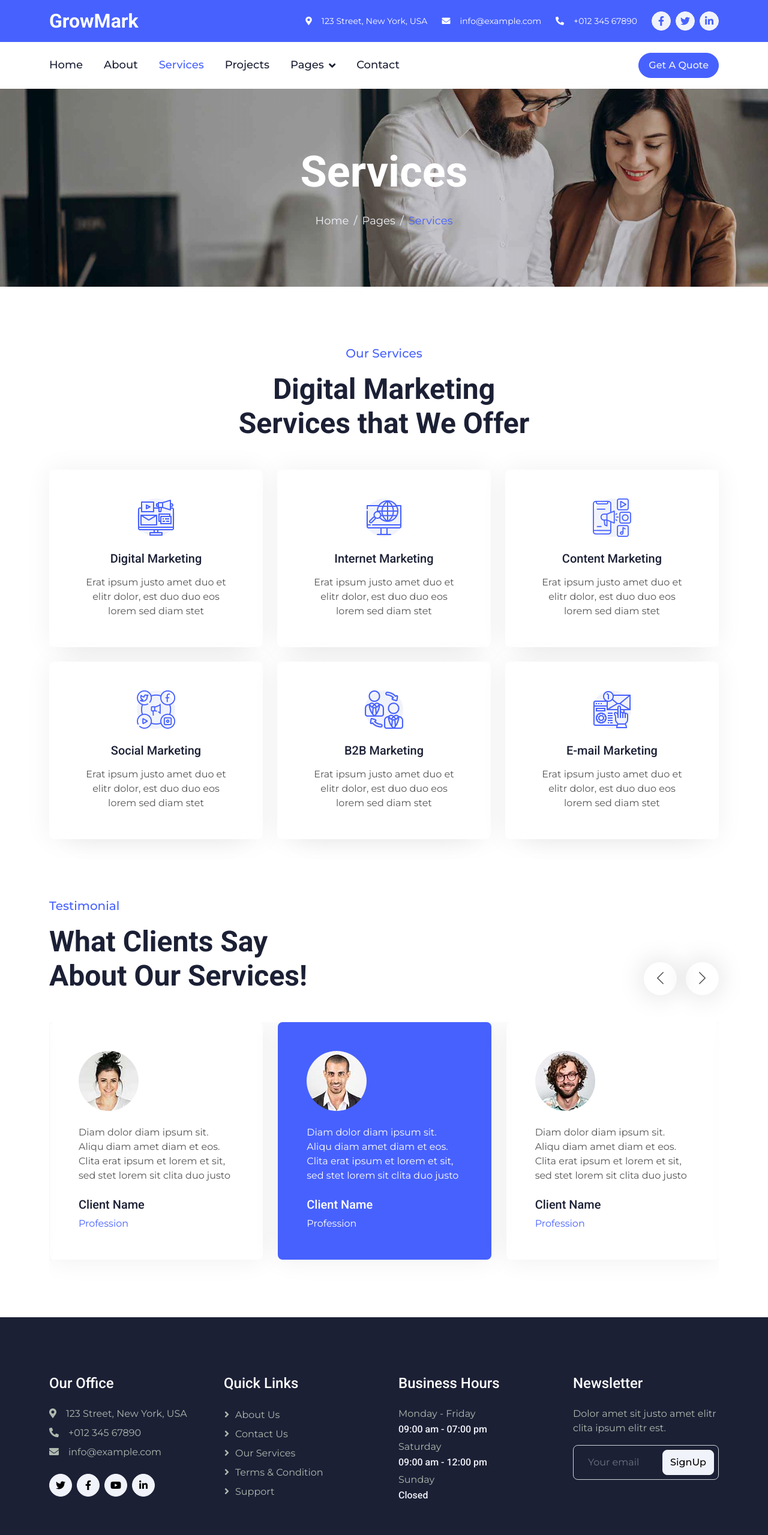
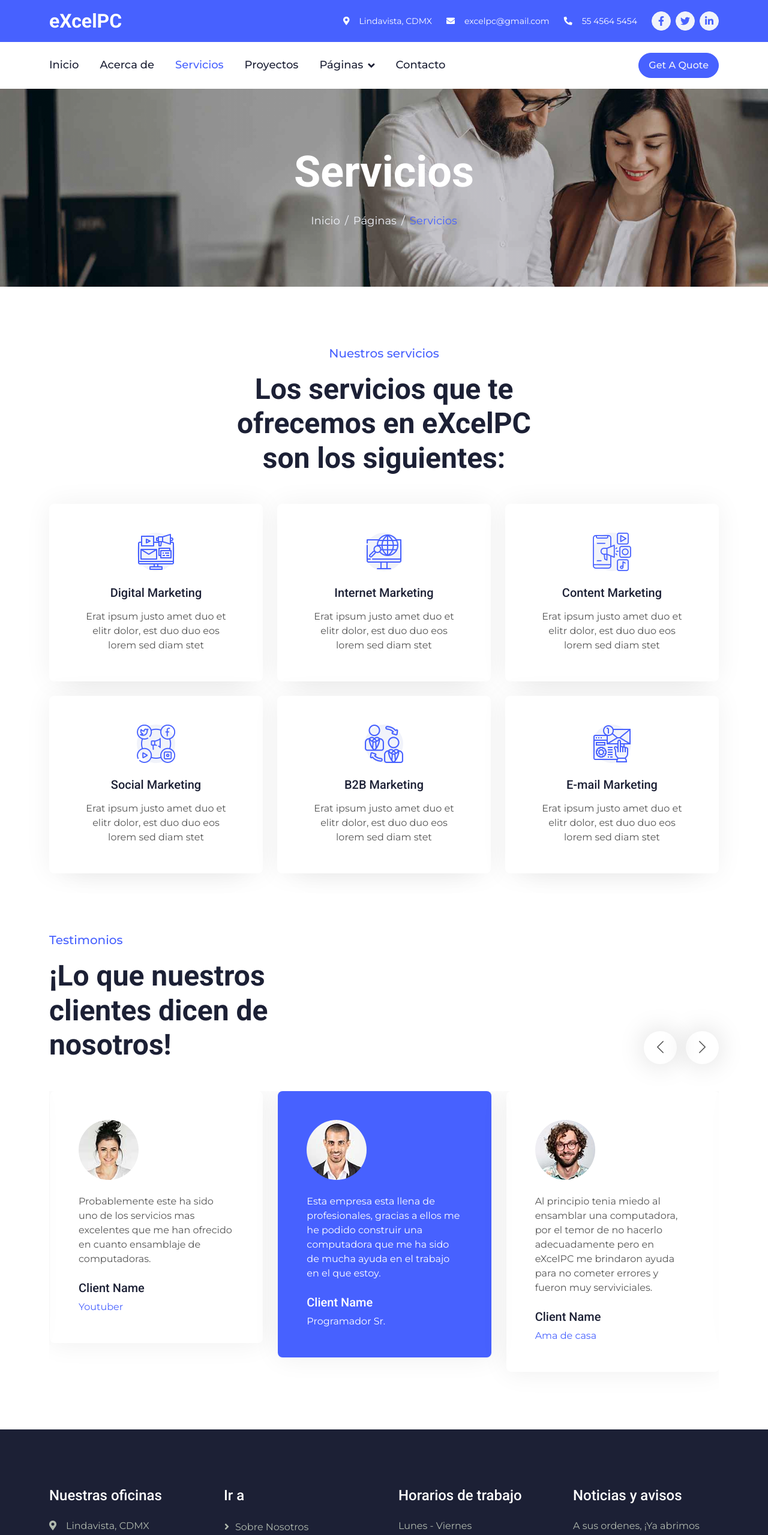
Before and after one commit to Richard2203/ProyectoFinal, a plain HTML site: page service.html in a window 1280 px wide. Shown: the top 2559 px of the page at 60% size. Drawn offline with nearby package versions, Linux system fonts and the light colour scheme.

Commit message:
Cambios en el contenido de project HTML

```diff
--- a/service.html
+++ b/service.html
@@ -3,7 +3,7 @@
 
 <head>
     <meta charset="utf-8">
-    <title>GrowMark - Digital Marketing HTML Template</title>
+    <title>eXcelPC</title>
     <meta content="width=device-width, initial-scale=1.0" name="viewport">
     <meta content="" name="keywords">
     <meta content="" name="description">
@@ -48,12 +48,12 @@
         <div class="container py-3">
             <div class="d-flex align-items-center">
                 <a href="index.html">
-                    <h2 class="text-white fw-bold m-0">GrowMark</h2>
+                    <h2 class="text-white fw-bold m-0">eXcelPC</h2>
                 </a>
                 <div class="ms-auto d-flex align-items-center">
-                    <small class="ms-4"><i class="fa fa-map-marker-alt me-3"></i>123 Street, New York, USA</small>
-                    <small class="ms-4"><i class="fa fa-envelope me-3"></i>info@example.com</small>
-                    <small class="ms-4"><i class="fa fa-phone-alt me-3"></i>+012 345 67890</small>
+                    <small class="ms-4"><i class="fa fa-map-marker-alt me-3"></i>Lindavista, CDMX</small>
+                    <small class="ms-4"><i class="fa fa-envelope me-3"></i>excelpc@gmail.com</small>
+                    <small class="ms-4"><i class="fa fa-phone-alt me-3"></i>55 4564 5454</small>
                     <div class="ms-3 d-flex">
                         <a class="btn btn-sm-square btn-light text-primary rounded-circle ms-2" href=""><i
                                 class="fab fa-facebook-f"></i></a>
@@ -74,7 +74,7 @@
         <div class="container">
             <nav class="navbar navbar-expand-lg bg-white navbar-light p-lg-0">
                 <a href="index.html" class="navbar-brand d-lg-none">
-                    <h1 class="fw-bold m-0">GrowMark</h1>
+                    <h1 class="fw-bold m-0">eXcelPC</h1>
                 </a>
                 <button type="button" class="navbar-toggler me-0" data-bs-toggle="collapse"
                     data-bs-target="#navbarCollapse">
@@ -82,21 +82,21 @@
                 </button>
                 <div class="collapse navbar-collapse" id="navbarCollapse">
                     <div class="navbar-nav">
-                        <a href="index.html" class="nav-item nav-link">Home</a>
-                        <a href="about.html" class="nav-item nav-link">About</a>
-                        <a href="service.html" class="nav-item nav-link active">Services</a>
-                        <a href="project.html" class="nav-item nav-link">Projects</a>
+                        <a href="index.html" class="nav-item nav-link">Inicio</a>
+                        <a href="about.html" class="nav-item nav-link">Acerca de</a>
+                        <a href="service.html" class="nav-item nav-link active">Servicios</a>
+                        <a href="project.html" class="nav-item nav-link">Proyectos</a>
                         <div class="nav-item dropdown">
-                            <a href="#" class="nav-link dropdown-toggle" data-bs-toggle="dropdown">Pages</a>
+                            <a href="#" class="nav-link dropdown-toggle" data-bs-toggle="dropdown">Páginas</a>
                             <div class="dropdown-menu bg-light rounded-0 rounded-bottom m-0">
                                 <a href="feature.html" class="dropdown-item">Features</a>
-                                <a href="team.html" class="dropdown-item">Our Team</a>
+                                <a href="team.html" class="dropdown-item">Nuestro equipo</a>
                                 <a href="testimonial.html" class="dropdown-item">Testimonial</a>
                                 <a href="quote.html" class="dropdown-item">Quotation</a>
                                 <a href="404.html" class="dropdown-item">404 Page</a>
                             </div>
                         </div>
-                        <a href="contact.html" class="nav-item nav-link">Contact</a>
+                        <a href="contact.html" class="nav-item nav-link">Contacto</a>
                     </div>
                     <div class="ms-auto d-none d-lg-block">
                         <a href="" class="btn btn-primary rounded-pill py-2 px-3">Get A Quote</a>
@@ -111,12 +111,12 @@
     <!-- Page Header Start -->
     <div class="container-fluid page-header py-5 mb-5 wow fadeIn" data-wow-delay="0.1s">
         <div class="container text-center py-5">
-            <h1 class="display-2 text-white mb-4 animated slideInDown">Services</h1>
+            <h1 class="display-2 text-white mb-4 animated slideInDown">Servicios</h1>
             <nav aria-label="breadcrumb animated slideInDown">
                 <ol class="breadcrumb justify-content-center mb-0">
-                    <li class="breadcrumb-item"><a href="#">Home</a></li>
-                    <li class="breadcrumb-item"><a href="#">Pages</a></li>
-                    <li class="breadcrumb-item text-primary" aria-current="page">Services</li>
+                    <li class="breadcrumb-item"><a href="#">Inicio</a></li>
+                    <li class="breadcrumb-item"><a href="#">Páginas</a></li>
+                    <li class="breadcrumb-item text-primary" aria-current="page">Servicios</li>
                 </ol>
             </nav>
         </div>
@@ -128,8 +128,8 @@
     <div class="container-xxl py-5">
         <div class="container">
             <div class="text-center mx-auto wow fadeInUp" data-wow-delay="0.1s" style="max-width: 500px;">
-                <p class="fs-5 fw-medium text-primary">Our Services</p>
-                <h1 class="display-5 mb-5">Digital Marketing Services that We Offer</h1>
+                <p class="fs-5 fw-medium text-primary">Nuestros servicios</p>
+                <h1 class="display-5 mb-5">Los servicios que te ofrecemos en eXcelPC son los siguientes: </h1>
             </div>
             <div class="row g-4">
                 <div class="col-lg-4 col-md-6 wow fadeInUp" data-wow-delay="0.1s">
@@ -139,7 +139,7 @@
                                 style="width: 64px; height: 64px;">
                                 <img class="img-fluid" src="img/icon/icon-5.png" alt="Icon">
                             </div>
-                            <h5 class="mb-3">Digital Marketing</h4>
+                            <h5 class="mb-3">Digital Marketing</h5>
                                 <p class="mb-0">Erat ipsum justo amet duo et elitr dolor, est duo duo eos lorem sed diam
                                     stet</p>
                         </div>
@@ -156,7 +156,7 @@
                                 style="width: 64px; height: 64px;">
                                 <img class="img-fluid" src="img/icon/icon-6.png" alt="Icon">
                             </div>
-                            <h5 class="mb-3">Internet Marketing</h4>
+                            <h5 class="mb-3">Internet Marketing</h5>
                                 <p class="mb-0">Erat ipsum justo amet duo et elitr dolor, est duo duo eos lorem sed diam
                                     stet</p>
                         </div>
@@ -173,7 +173,7 @@
                                 style="width: 64px; height: 64px;">
                                 <img class="img-fluid" src="img/icon/icon-7.png" alt="Icon">
                             </div>
-                            <h5 class="mb-3">Content Marketing</h4>
+                            <h5 class="mb-3">Content Marketing</h5>
                                 <p class="mb-0">Erat ipsum justo amet duo et elitr dolor, est duo duo eos lorem sed diam
                                     stet</p>
                         </div>
@@ -190,7 +190,7 @@
                                 style="width: 64px; height: 64px;">
                                 <img class="img-fluid" src="img/icon/icon-8.png" alt="Icon">
                             </div>
-                            <h5 class="mb-3">Social Marketing</h4>
+                            <h5 class="mb-3">Social Marketing</h5>
                                 <p class="mb-0">Erat ipsum justo amet duo et elitr dolor, est duo duo eos lorem sed diam
                                     stet</p>
                         </div>
@@ -207,7 +207,7 @@
                                 style="width: 64px; height: 64px;">
                                 <img class="img-fluid" src="img/icon/icon-9.png" alt="Icon">
                             </div>
-                            <h5 class="mb-3">B2B Marketing</h4>
+                            <h5 class="mb-3">B2B Marketing</h5>
                                 <p class="mb-0">Erat ipsum justo amet duo et elitr dolor, est duo duo eos lorem sed diam
                                     stet</p>
                         </div>
@@ -224,7 +224,7 @@
                                 style="width: 64px; height: 64px;">
                                 <img class="img-fluid" src="img/icon/icon-10.png" alt="Icon">
                             </div>
-                            <h5 class="mb-3">E-mail Marketing</h4>
+                            <h5 class="mb-3">E-mail Marketing</h5>
                                 <p class="mb-0">Erat ipsum justo amet duo et elitr dolor, est duo duo eos lorem sed diam
                                     stet</p>
                         </div>
@@ -245,37 +245,37 @@
         <div class="container">
             <div class="text-center text-md-start pb-5 pb-md-0 wow fadeInUp" data-wow-delay="0.1s"
                 style="max-width: 500px;">
-                <p class="fs-5 fw-medium text-primary">Testimonial</p>
-                <h1 class="display-5 mb-5">What Clients Say About Our Services!</h1>
+                <p class="fs-5 fw-medium text-primary">Testimonios</p>
+                <h1 class="display-5 mb-5">¡Lo que nuestros clientes dicen de nosotros!</h1>
             </div>
             <div class="owl-carousel testimonial-carousel wow fadeInUp" data-wow-delay="0.1s">
                 <div class="testimonial-item rounded p-4 p-lg-5 mb-5">
                     <img class="mb-4" src="img/testimonial-1.jpg" alt="">
-                    <p class="mb-4">Diam dolor diam ipsum sit. Aliqu diam amet diam et eos. Clita erat ipsum et lorem et
-                        sit, sed stet lorem sit clita duo justo</p>
+                    <p class="mb-4">Probablemente este ha sido uno de los servicios mas excelentes que me han ofrecido en cuanto
+                    ensamblaje de computadoras.</p>
                     <h5>Client Name</h5>
-                    <span class="text-primary">Profession</span>
+                    <span class="text-primary">Youtuber</span>
                 </div>
                 <div class="testimonial-item rounded p-4 p-lg-5 mb-5">
                     <img class="mb-4" src="img/testimonial-2.jpg" alt="">
-                    <p class="mb-4">Diam dolor diam ipsum sit. Aliqu diam amet diam et eos. Clita erat ipsum et lorem et
-                        sit, sed stet lorem sit clita duo justo</p>
+                    <p class="mb-4">Esta empresa esta llena de profesionales, gracias a ellos me he podido construir una computadora
+                    que me ha sido de mucha ayuda en el trabajo en el que estoy.</p>
                     <h5>Client Name</h5>
-                    <span class="text-primary">Profession</span>
+                    <span class="text-primary">Programador Sr.</span>
                 </div>
                 <div class="testimonial-item rounded p-4 p-lg-5 mb-5">
                     <img class="mb-4" src="img/testimonial-3.jpg" alt="">
-                    <p class="mb-4">Diam dolor diam ipsum sit. Aliqu diam amet diam et eos. Clita erat ipsum et lorem et
-                        sit, sed stet lorem sit clita duo justo</p>
+                    <p class="mb-4">Al principio tenia miedo al ensamblar una computadora, por el temor de no hacerlo adecuadamente
+                    pero en eXcelPC me brindaron ayuda para no cometer errores y fueron muy serviviciales.</p>
                     <h5>Client Name</h5>
-                    <span class="text-primary">Profession</span>
+                    <span class="text-primary">Ama de casa</span>
                 </div>
                 <div class="testimonial-item rounded p-4 p-lg-5 mb-5">
                     <img class="mb-4" src="img/testimonial-4.jpg" alt="">
-                    <p class="mb-4">Diam dolor diam ipsum sit. Aliqu diam amet diam et eos. Clita erat ipsum et lorem et
-                        sit, sed stet lorem sit clita duo justo</p>
+                    <p class="mb-4">¡Al fin tengo mi PC gamer!, y lo mejor de todo es que en eXcelPC tienen tarjetas
+                    gráficas Nvidia listas para ser instaladas y a bajos precios.</p>
                     <h5>Client Name</h5>
-                    <span class="text-primary">Profession</span>
+                    <span class="text-primary">Universitario</span>
                 </div>
             </div>
         </div>
@@ -288,10 +288,10 @@
         <div class="container py-5">
             <div class="row g-5">
                 <div class="col-lg-3 col-md-6">
-                    <h4 class="text-white mb-4">Our Office</h4>
-                    <p class="mb-2"><i class="fa fa-map-marker-alt me-3"></i>123 Street, New York, USA</p>
-                    <p class="mb-2"><i class="fa fa-phone-alt me-3"></i>+012 345 67890</p>
-                    <p class="mb-2"><i class="fa fa-envelope me-3"></i>info@example.com</p>
+                    <h4 class="text-white mb-4">Nuestras oficinas</h4>
+                    <p class="mb-2"><i class="fa fa-map-marker-alt me-3"></i>Lindavista, CDMX</p>
+                    <p class="mb-2"><i class="fa fa-phone-alt me-3"></i>55 4564 5454</p>
+                    <p class="mb-2"><i class="fa fa-envelope me-3"></i>excelpc@gmail.com</p>
                     <div class="d-flex pt-3">
                         <a class="btn btn-square btn-light rounded-circle me-2" href=""><i
                                 class="fab fa-twitter"></i></a>
@@ -304,25 +304,25 @@
                     </div>
                 </div>
                 <div class="col-lg-3 col-md-6">
-                    <h4 class="text-white mb-4">Quick Links</h4>
-                    <a class="btn btn-link" href="">About Us</a>
-                    <a class="btn btn-link" href="">Contact Us</a>
-                    <a class="btn btn-link" href="">Our Services</a>
-                    <a class="btn btn-link" href="">Terms & Condition</a>
-                    <a class="btn btn-link" href="">Support</a>
+                    <h4 class="text-white mb-4">Ir a</h4>
+                    <a class="btn btn-link" href="">Sobre nosotros</a>
+                    <a class="btn btn-link" href="">Contactanos</a>
+                    <a class="btn btn-link" href="">Nuestros servicios</a>
+                    <a class="btn btn-link" href="">Terminos y condiciones</a>
+                    <a class="btn btn-link" href="">Soporte</a>
                 </div>
                 <div class="col-lg-3 col-md-6">
-                    <h4 class="text-white mb-4">Business Hours</h4>
-                    <p class="mb-1">Monday - Friday</p>
+                    <h4 class="text-white mb-4">Horarios de trabajo</h4>
+                    <p class="mb-1">Lunes - Viernes</p>
                     <h6 class="text-light">09:00 am - 07:00 pm</h6>
-                    <p class="mb-1">Saturday</p>
+                    <p class="mb-1">Sabado</p>
                     <h6 class="text-light">09:00 am - 12:00 pm</h6>
-                    <p class="mb-1">Sunday</p>
-                    <h6 class="text-light">Closed</h6>
+                    <p class="mb-1">Domingo</p>
+                    <h6 class="text-light">Cerrado</h6>
                 </div>
                 <div class="col-lg-3 col-md-6">
-                    <h4 class="text-white mb-4">Newsletter</h4>
-                    <p>Dolor amet sit justo amet elitr clita ipsum elitr est.</p>
+                    <h4 class="text-white mb-4">Noticias y avisos</h4>
+                    <p>A sus ordenes, ¡Ya abrimos nuestra sucursal en Naucalpan, Edo. Mex. para sus ensamblajes en su equipo de computo!</p>
                     <div class="position-relative w-100">
                         <input class="form-control bg-transparent w-100 py-3 ps-4 pe-5" type="text"
                             placeholder="Your email">
```
Also changed, not shown: contact.html (+2 -2 lines), project.html (+1 -1 lines).
